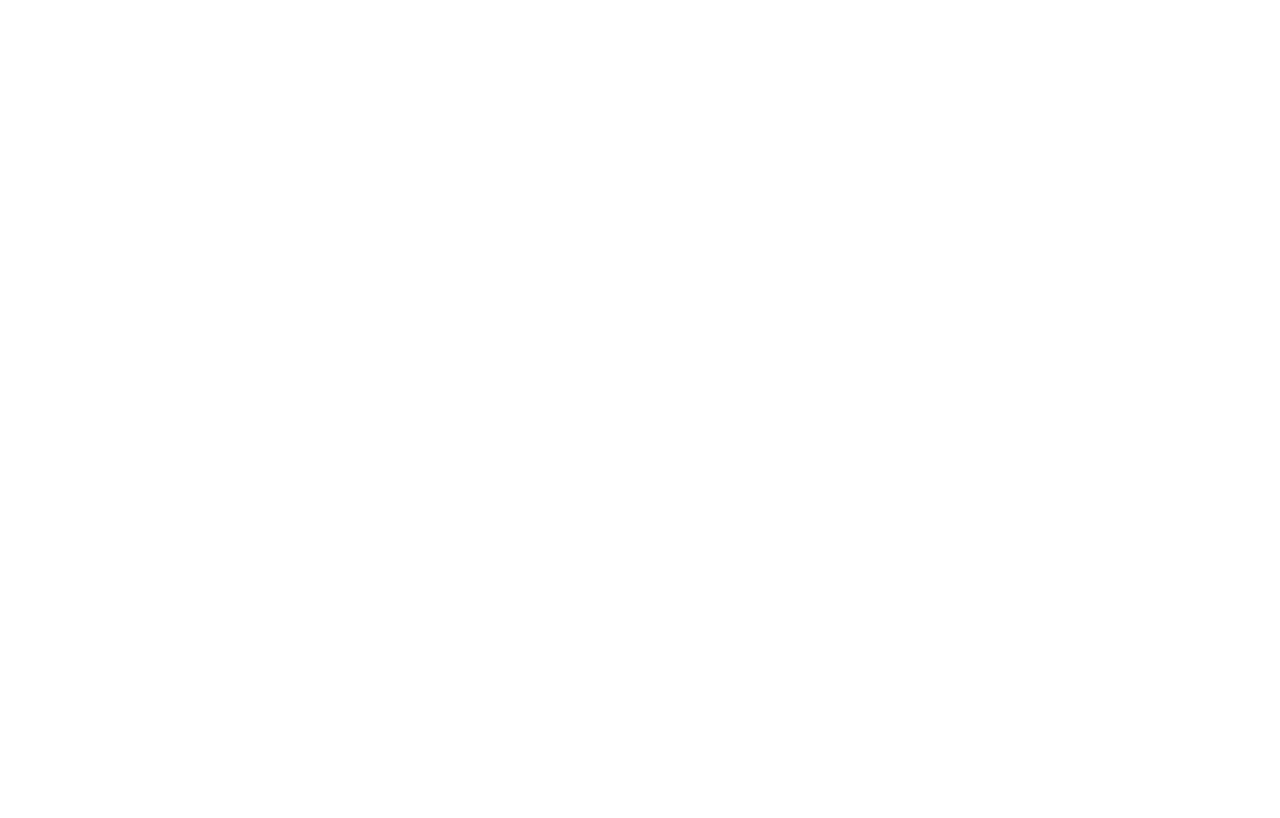
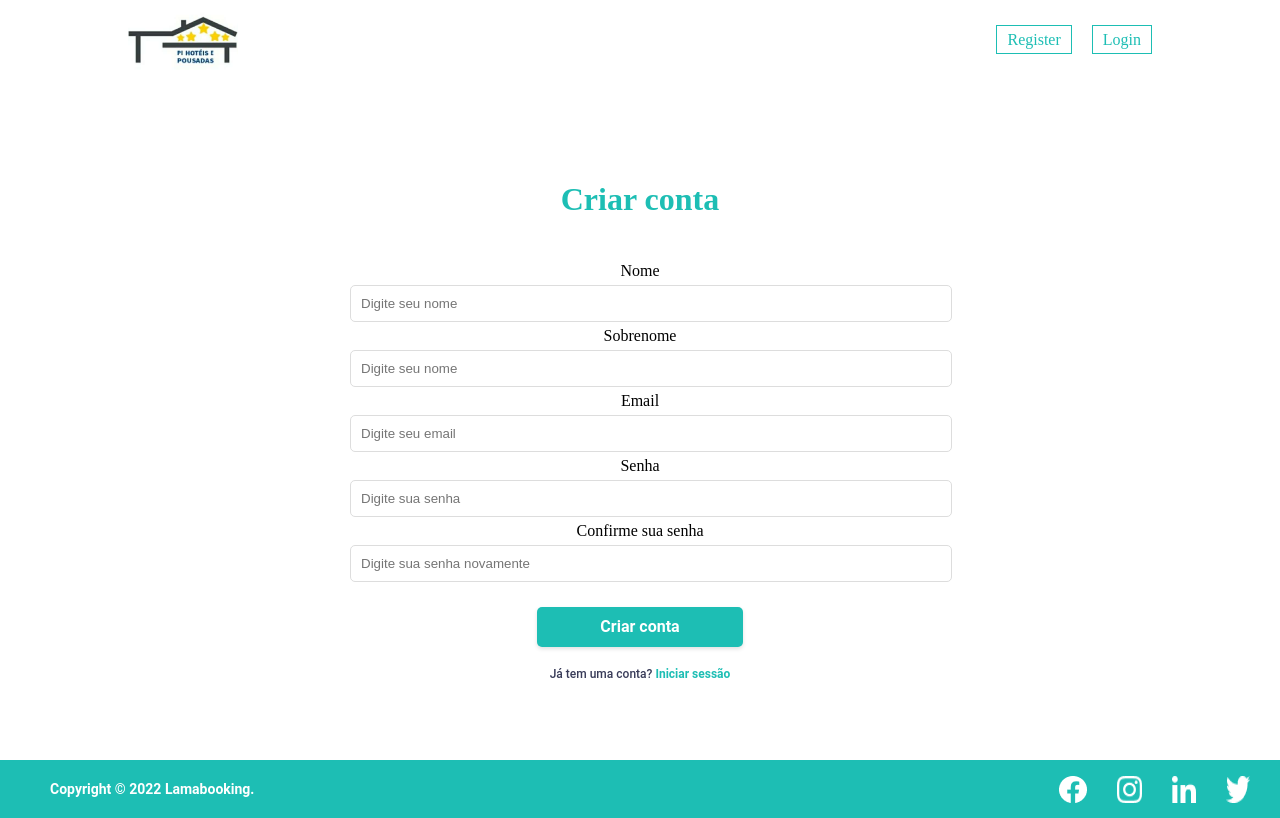
Before and after one commit to Ueber-James/PIHotelEPousada, a React (Vite) app in the folder PIHotelEPousada/: page /signup in a window 1280 px wide. Before the commit this address had no page. Built offline with nearby package versions, Linux system fonts and the light colour scheme.

Commit message:
atualizando erros do projeto

```diff
--- a/PIHotelEPousada/src/App.jsx
+++ b/PIHotelEPousada/src/App.jsx
@@ -1,25 +1,16 @@
-
-import {
-    BrowserRouter,
-    Routes,
-    Route,
-  } from "react-router-dom";
+import { BrowserRouter, Route, Routes } from "react-router-dom";
 import Home from "./pages/home/Home";
 import Login from "./pages/login/Login";
-
-
-
+import SignUp from "./pages/singup/indexsig";
 
 function App() {
   return (
-
     // <Home />
     <BrowserRouter>
       <Routes>
-          <Route path="/" element={<Home />}/>
+        <Route path="/" element={<Home />} />
         <Route path="/login" element={<Login />} />
-
-
+        <Route path="/signup" element={<SignUp />} />
       </Routes>
     </BrowserRouter>
   );
--- a/PIHotelEPousada/src/components/navbar/Navbar.jsx
+++ b/PIHotelEPousada/src/components/navbar/Navbar.jsx
@@ -1,20 +1,26 @@
-
-import React from 'react';
-import { Link } from 'react-router-dom';
-import "../navbar/navbar.css"
+import React from "react";
+import { Link } from "react-router-dom";
 import Logo from "../../assets/logo2.jpg";
+import "../navbar/navbar.css";
 
 function NavBar() {
   return (
     <div className="navbar">
-    <div className="navContainer">
-      <Link to="/" className="logo"><a Link to="/"><img src={Logo} alt="" /></a></Link>
-      <div className="navItems">
-      <Link to="/login" className="navButton">Register</Link>
-        <Link to="/login" className="navButton">Login</Link>
-
+      <div className="navContainer">
+        <Link to="/" className="logo">
+          <a Link to="/">
+            <img src={Logo} alt="" />
+          </a>
+        </Link>
+        <div className="navItems">
+          <Link to="/signup" className="navButton">
+            Register
+          </Link>
+          <Link to="/login" className="navButton">
+            Login
+          </Link>
+        </div>
       </div>
-    </div>
     </div>
   );
 }
--- a/PIHotelEPousada/src/pages/singup/indexsig.jsx
+++ b/PIHotelEPousada/src/pages/singup/indexsig.jsx
@@ -1,9 +1,13 @@
 import { Link } from "react-router-dom";
-import "./sing.css";
+import Footer from "../../components/footer/Footer";
+import NavBar from "../../components/navbar/Navbar";
+import "./signup.css";
 // eslint-disable-next-line no-unused-vars
 
-const SignUp = () => {
+function SignUp() {
   return (
+    <div>
+      <NavBar />
       <div className="signup-container">
         <div className="forms-container-signup">
           <h1>Criar conta</h1>
@@ -74,7 +78,9 @@
           </h5>
         </div>
       </div>
+      <Footer />
+    </div>
   );
-};
+}
 
 export default SignUp;
```
Also changed, not shown: PIHotelEPousada/src/pages/home/Home.jsx (+3 -4 lines), PIHotelEPousada/src/pages/singup/Sign.jsx (deleted, +0 -18 lines), PIHotelEPousada/src/pages/singup/signup.css (renamed from PIHotelEPousada/src/pages/singup/sing.css). Lines whose indentation alone changed are shown as unchanged.
